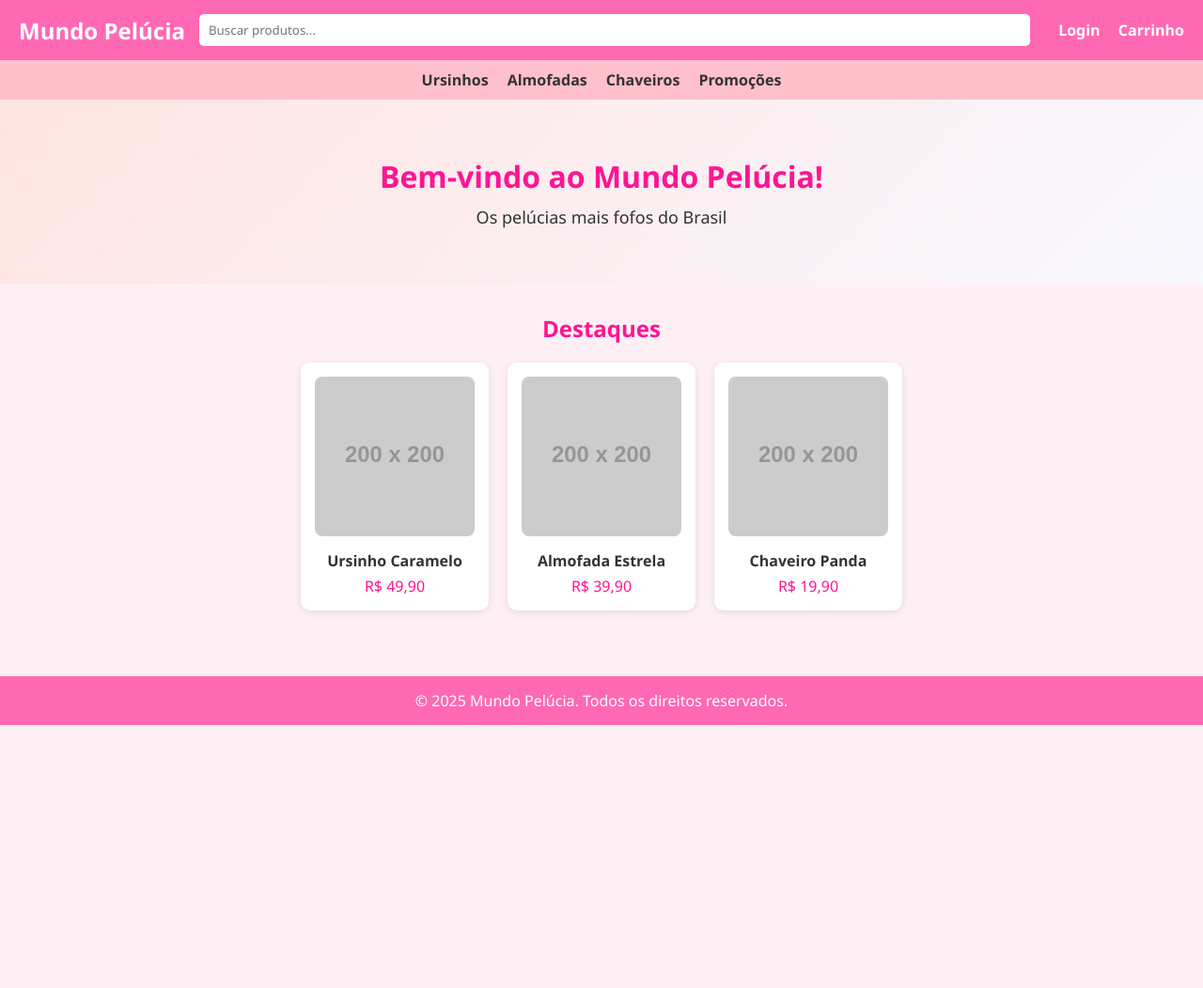
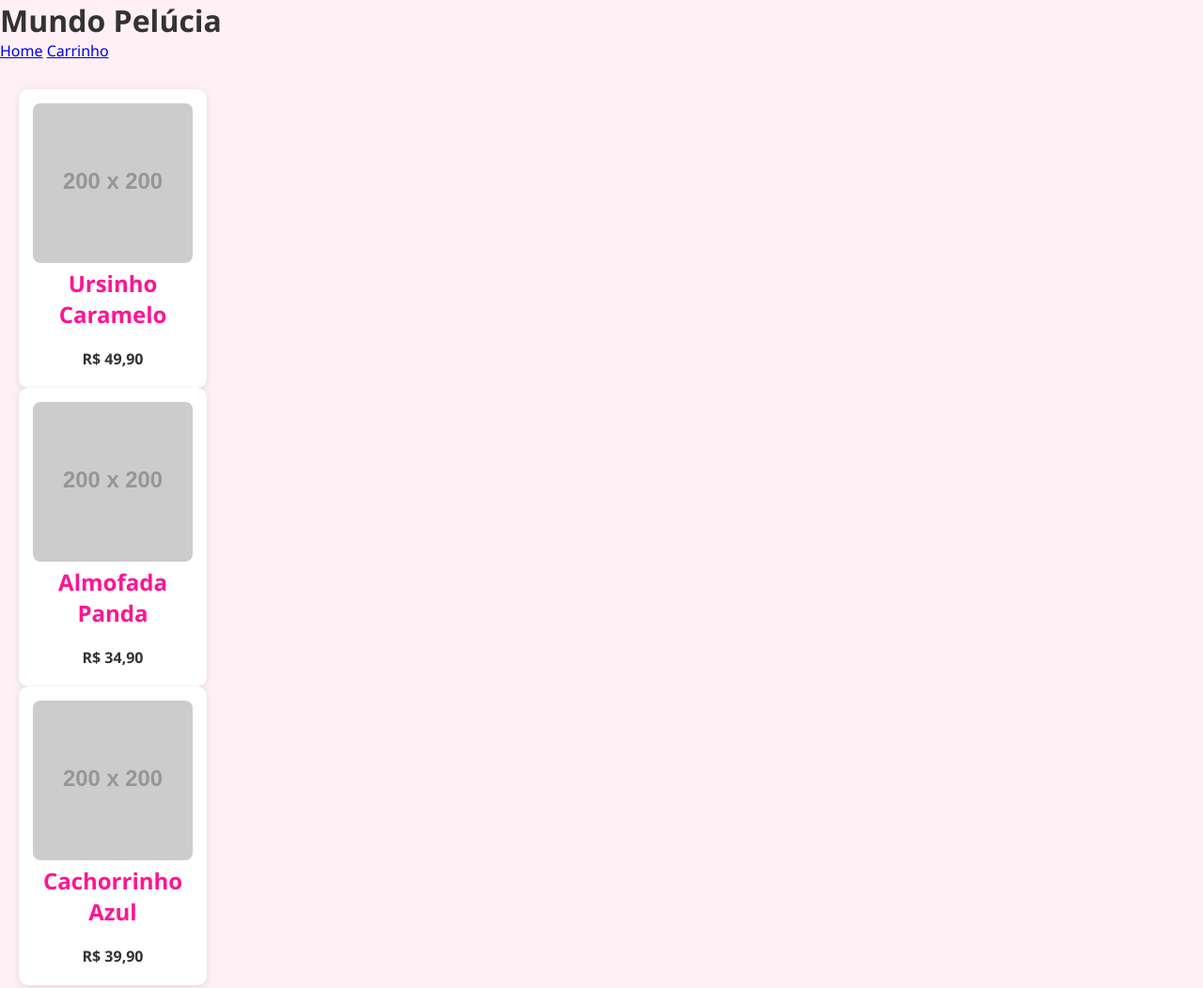
Before and after one commit to mundo-pelucia/Mundo-Pel-cia-, a plain HTML site: page index.html in a window 1280 px wide. Shown: the top 1052 px of the page at 94% size. Before the commit the page ends 800 px from the top, so only its background shows below. Drawn offline with Linux system fonts and the light colour scheme; placeholder pictures from the web are drawn by us.

Commit message:
Add files via upload

```diff
--- a/index.html
+++ b/index.html
@@ -1,5 +1,5 @@
 <!DOCTYPE html>
-<html lang="pt-br">
+<html lang="pt-BR">
 <head>
     <meta charset="UTF-8">
     <meta name="viewport" content="width=device-width, initial-scale=1.0">
@@ -7,55 +7,40 @@
     <link rel="stylesheet" href="style.css">
 </head>
 <body>
-  <!-- Topo -->
-  <header class="topo">
-    <div class="logo">Mundo Pelúcia</div>
-    <input type="text" placeholder="Buscar produtos..." class="busca">
-    <div class="icones">
-      <a href="#">Login</a>
+    <header>
+        <h1>Mundo Pelúcia</h1>
+        <nav>
+            <a href="#">Home</a>
             <a href="#">Carrinho</a>
+        </nav>
+    </header>
+    <main>
+        <section class="produtos">
+            <div class="produto" onclick="adicionarAoCarrinho('Ursinho Caramelo')">
+                <img src="https://via.placeholder.com/200x200?text=Ursinho+Caramelo" alt="Ursinho Caramelo">
+                <h3>Ursinho Caramelo</h3>
+                <p>R$ 49,90</p>
             </div>
-  </header>
-
-  <!-- Menu -->
-  <nav class="menu">
-    <a href="#">Ursinhos</a>
-    <a href="#">Almofadas</a>
-    <a href="#">Chaveiros</a>
-    <a href="#">Promoções</a>
-  </nav>
-
-  <!-- Banner -->
-  <section class="banner">
-    <h2>Bem-vindo ao Mundo Pelúcia!</h2>
-    <p>Os pelúcias mais fofos do Brasil</p>
-  </section>
-
-  <!-- Produtos -->
-  <section class="produtos">
-    <h3>Destaques</h3>
-    <div class="grade">
-      <div class="produto">
-        <img src="https://via.placeholder.com/200" alt="Ursinho 1">
-        <p>Ursinho Caramelo</p>
-        <span>R$ 49,90</span>
+            <div class="produto" onclick="adicionarAoCarrinho('Almofada Panda')">
+                <img src="https://via.placeholder.com/200x200?text=Almofada+Panda" alt="Almofada Panda">
+                <h3>Almofada Panda</h3>
+                <p>R$ 34,90</p>
             </div>
-      <div class="produto">
-        <img src="https://via.placeholder.com/200" alt="Ursinho 2">
-        <p>Almofada Estrela</p>
-        <span>R$ 39,90</span>
-      </div>
-      <div class="produto">
-        <img src="https://via.placeholder.com/200" alt="Ursinho 3">
-        <p>Chaveiro Panda</p>
-        <span>R$ 19,90</span>
-      </div>
+            <div class="produto" onclick="adicionarAoCarrinho('Cachorrinho Azul')">
+                <img src="https://via.placeholder.com/200x200?text=Cachorrinho+Azul" alt="Cachorrinho Azul">
+                <h3>Cachorrinho Azul</h3>
+                <p>R$ 39,90</p>
             </div>
         </section>
-
-  <!-- Rodapé -->
-  <footer class="rodape">
-    <p>&copy; 2025 Mundo Pelúcia. Todos os direitos reservados.</p>
+        <section class="carrinho">
+            <h2>Carrinho de Compras</h2>
+            <ul id="lista-carrinho"></ul>
+            <button onclick="irParaPagamento()">Finalizar Compra</button>
+        </section>
+    </main>
+    <footer>
+        <p>&copy; 2025 Mundo Pelúcia</p>
     </footer>
+    <script src="script.js"></script>
 </body>
 </html>
```
Lines whose indentation alone changed are shown as unchanged.
